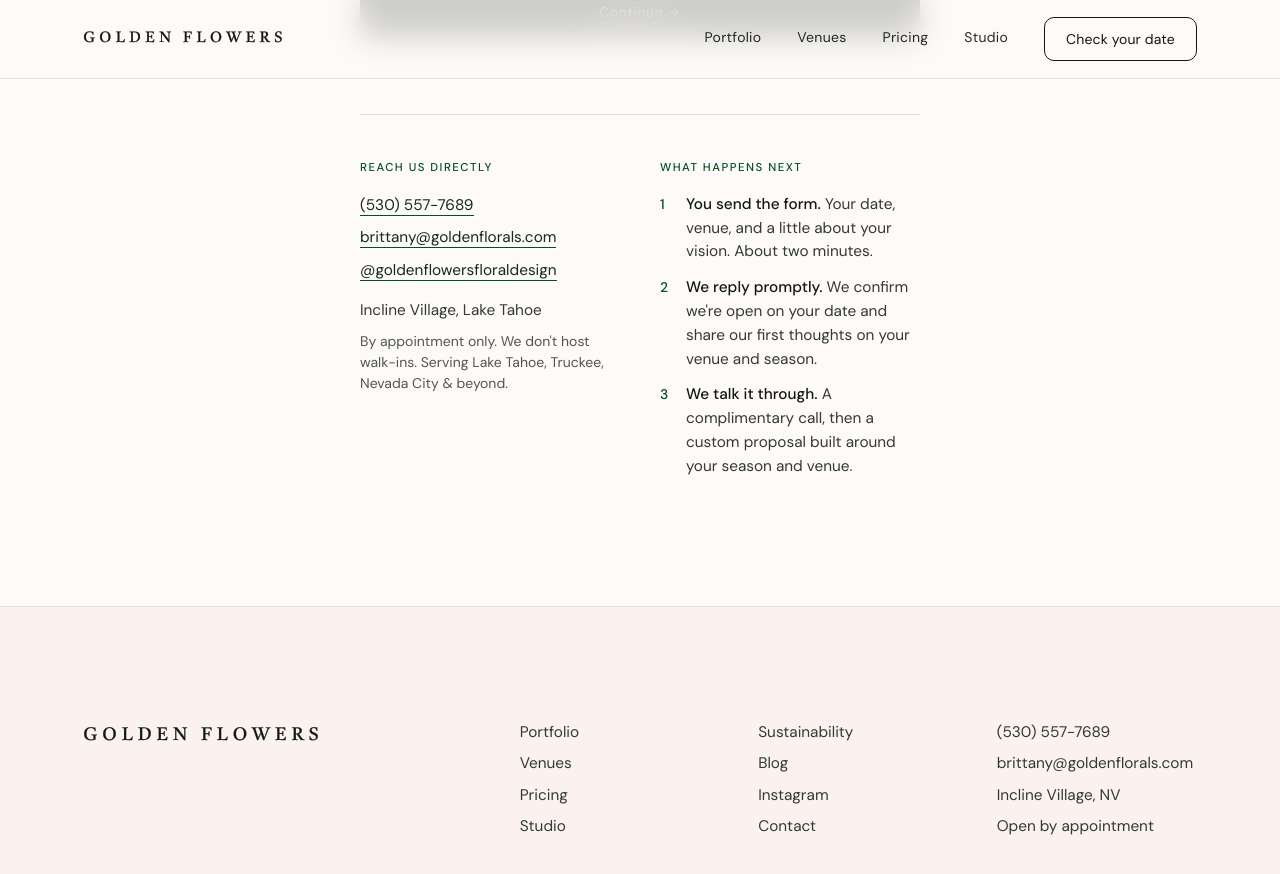
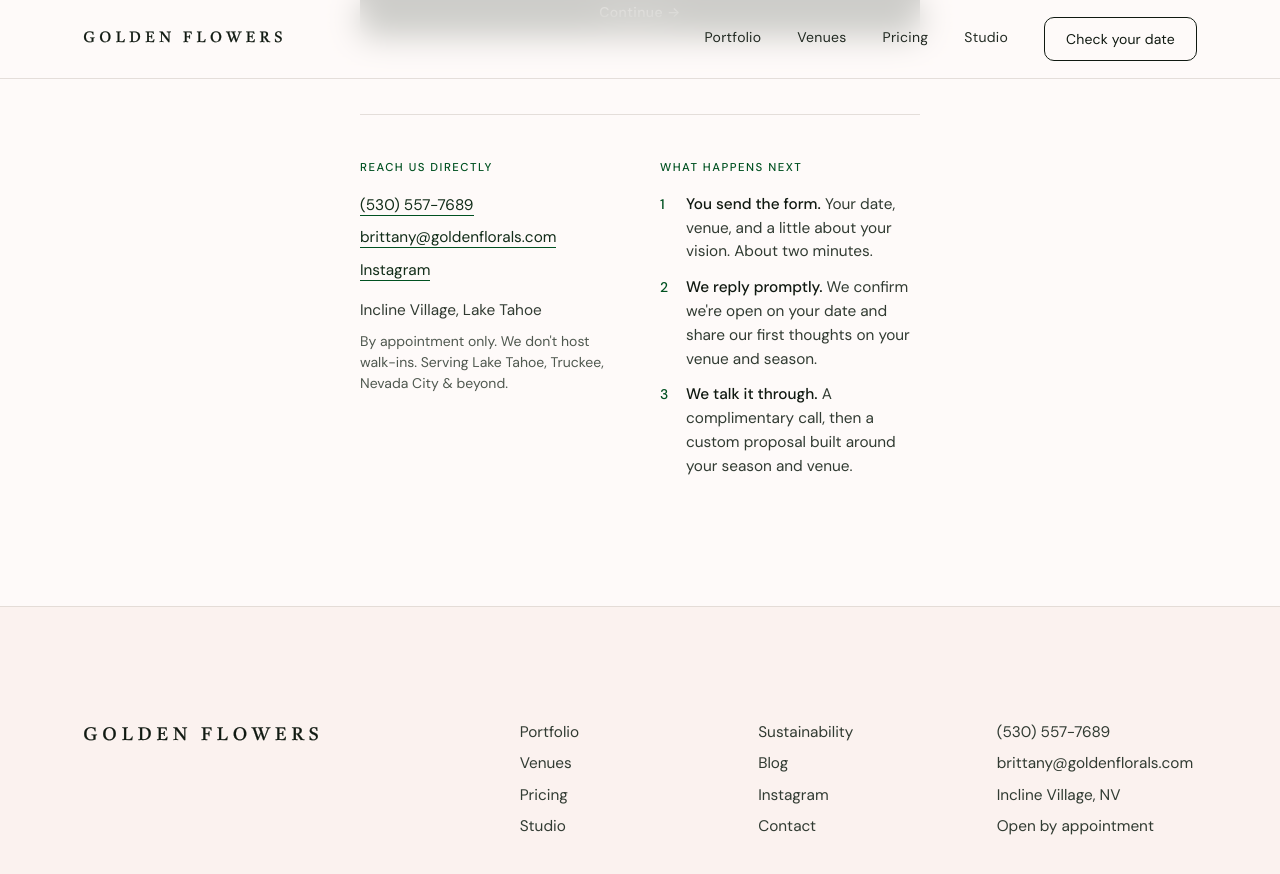
Before and after one commit to jshplhm/goldenflowers, a Jekyll site: the page built from consultation-form/index.md, in a window 1280 px wide and 900 px high, scrolled down 807 px. Shown: the top 874 px of the window. Built offline with Jekyll 4.4.1, drawn with Linux system fonts in a browser that asks for light colours.

Commit message:
Phone menu gets Contact; Instagram reads "Instagram", not the handle
Phone menu's secondary row is Blog · Sustainability · Contact (one line
down to 360px). The raw @goldenflowersfloraldesign handle in the phone menu
and on the contact page now reads "Instagram", matching the footer.

Co-Authored-By: Claude Opus 5.5 <noreply@anthropic.com>

```diff
--- a/_includes/redesign-nav.html
+++ b/_includes/redesign-nav.html
@@ -33,6 +33,7 @@ hero and stay put on every other hero page. {%- endcomment -%}
   <div class="mm-secondary">
     <a href="{{ site.baseurl }}/blog">Blog</a>
     <a href="{{ site.baseurl }}/sustainability">Sustainability</a>
+    <a href="{{ site.baseurl }}/consultation-form">Contact</a>
   </div>
-  <p class="m-meta">Incline Village, NV · by appointment<br><a href="tel:5305577689">(530) 557-7689</a> · <a href="https://www.instagram.com/goldenflowersfloraldesign/" target="_blank" rel="noopener">@goldenflowersfloraldesign</a></p>
+  <p class="m-meta">Incline Village, NV · by appointment<br><a href="tel:5305577689">(530) 557-7689</a> · <a href="https://www.instagram.com/goldenflowersfloraldesign/" target="_blank" rel="noopener">Instagram</a></p>
 </div>
--- a/consultation-form/index.md
+++ b/consultation-form/index.md
@@ -212,7 +212,7 @@ sitemap: false
       <span class="lab"><span data-ed="consultation:reach.label">{{ site.data.consultation.reach.label }}</span></span>
       <p><a href="tel:5305577689">(530) 557-7689</a></p>
       <p><a href="mailto:brittany@goldenflorals.com">brittany@goldenflorals.com</a></p>
-      <p><a href="https://www.instagram.com/goldenflowersfloraldesign/" target="_blank" rel="noopener">@goldenflowersfloraldesign</a></p>
+      <p><a href="https://www.instagram.com/goldenflowersfloraldesign/" target="_blank" rel="noopener">Instagram</a></p>
       <p class="where"><span data-ed="consultation:reach.location">{{ site.data.consultation.reach.location }}</span></p>
       <p class="note"><span data-ed="consultation:reach.note">{{ site.data.consultation.reach.note }}</span></p>
     </div>
```
